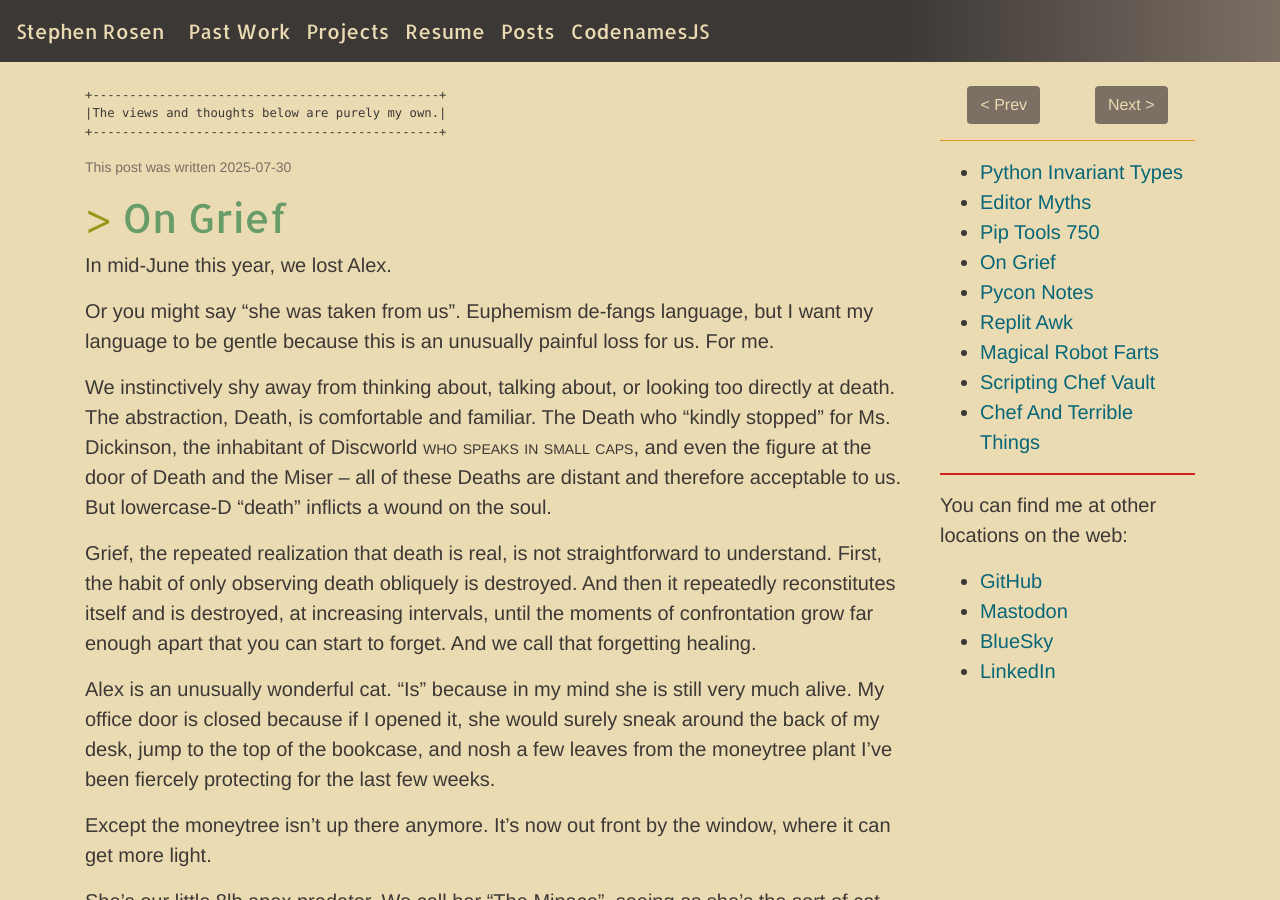
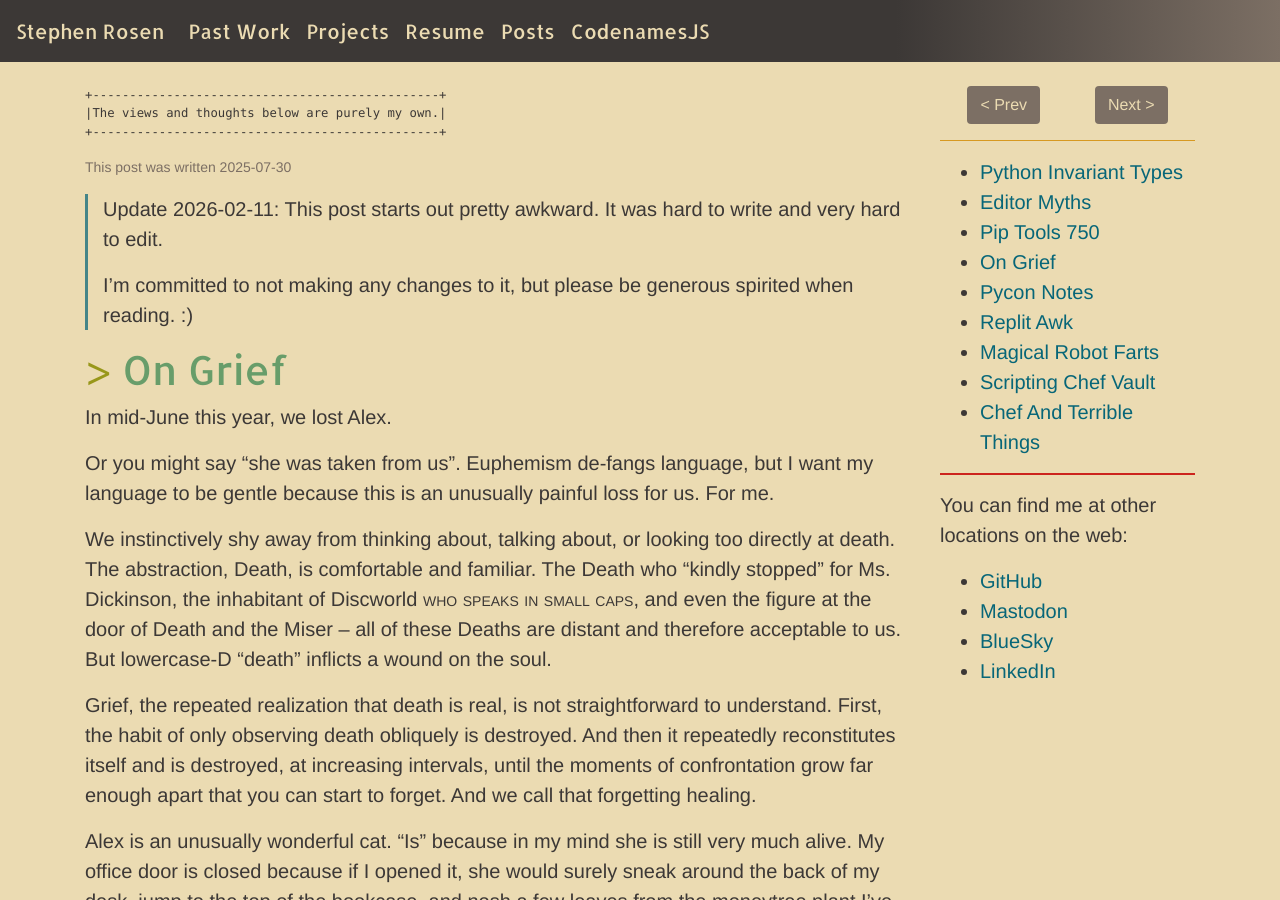
Before and after one commit to sirosen/sirosen.github.io, a Jekyll site: the page built from _posts/2025-07-30-on-grief.md, in a window 1280 px wide and 900 px high. Built offline with Jekyll 4.4.1, drawn with Linux system fonts in a browser that asks for light colours.

Commit message:
Add small retrospective update to on-grief post

```diff
--- a/_posts/2025-07-30-on-grief.md
+++ b/_posts/2025-07-30-on-grief.md
@@ -1,6 +1,13 @@
 ---
 layout: post
 ---
+
+> Update 2026-02-11:
+> This post starts out pretty awkward.
+> It was hard to write and very hard to edit.
+>
+> I'm committed to not making any changes to it, but please be
+> generous spirited when reading. :)
 
 # On Grief
 
```
